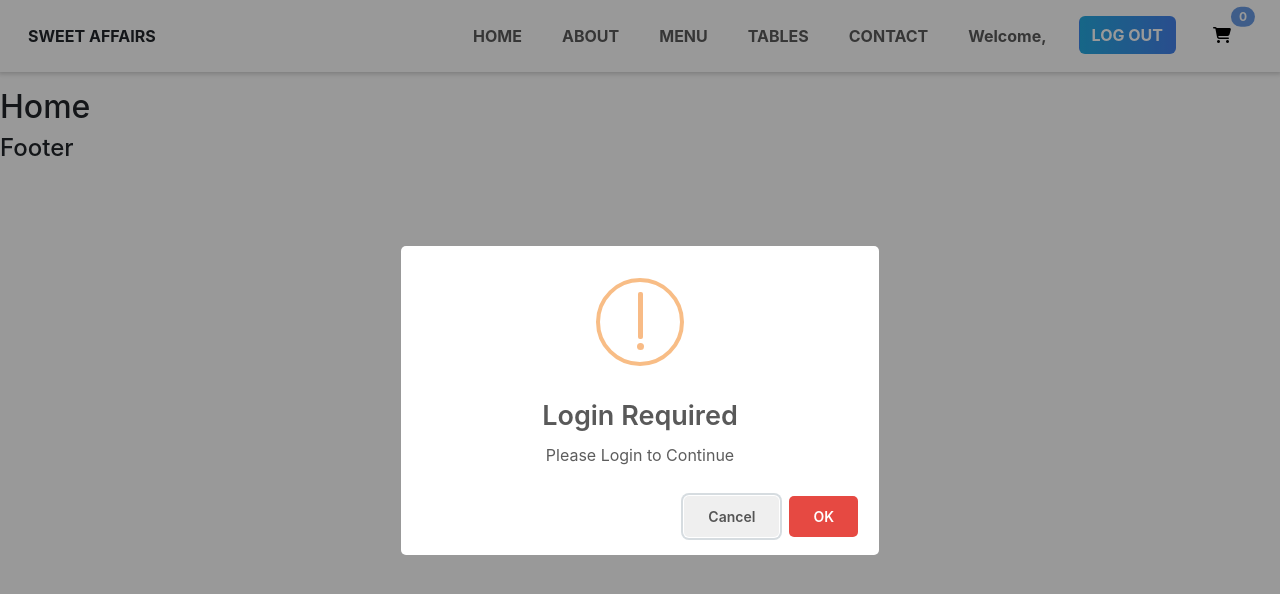
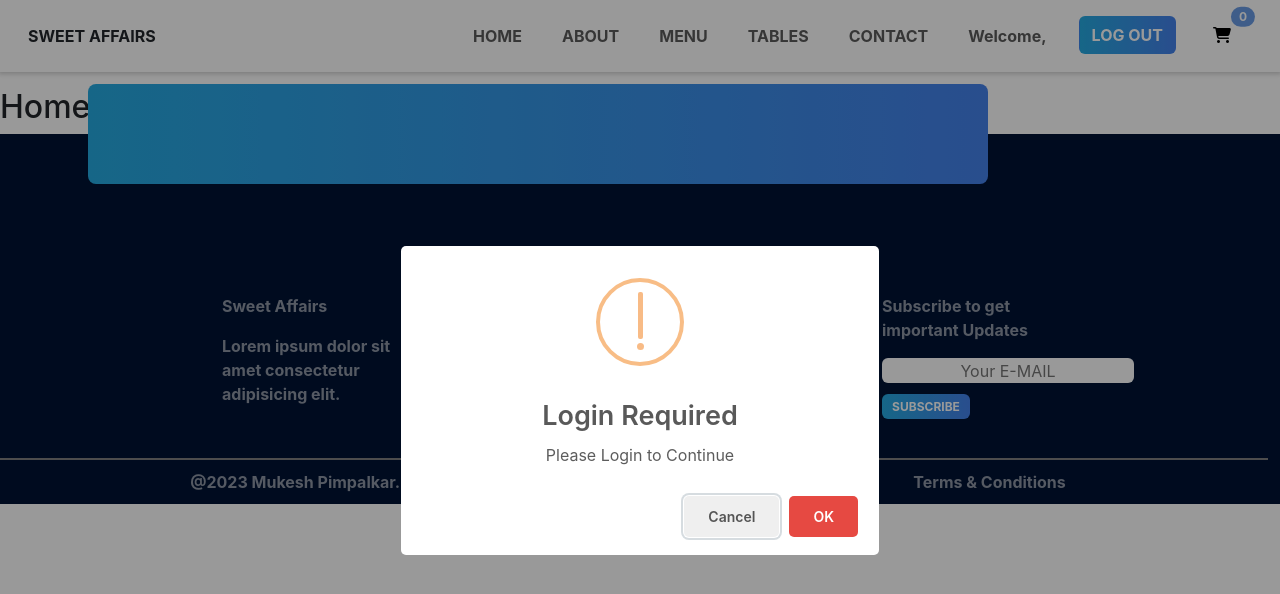
Before and after one commit to Mukesh0712/sweet-affairs, a React (Create React App) app in the folder client/: page / in a window 1280 px wide. Shown: the top 594 px of the page. Built offline with nearby package versions, Linux system fonts and the light colour scheme.

Commit message:
footer addeed

```diff
--- a/client/src/components/Footer/Footer.css
+++ b/client/src/components/Footer/Footer.css
@@ -0,0 +1,112 @@
+.footer{
+    height: max-content;
+    position: relative;
+    background: #001334;
+    font-weight: 700;
+    color: rgba(255, 255, 255, 0.552);
+}
+
+.footer-middle-part{
+    position: absolute;
+    top: -50px;
+    left: 100px;
+    width: 900px;
+    height: 100px;
+    border-radius: 8px;
+    border: none;
+    font-weight: bold;
+    color: rgba(255, 255, 255, 0.837);
+    background: #407BFF;
+    background-size: 300% 100%;
+    moz-transition: all .4s ease-in-out;
+    -o-transition: all .4s ease-in-out;
+    -webkit-transition: all .4s ease-in-out;
+    transition: all .4s ease-in-out;
+    background-image: linear-gradient(to right, #25aae1, #4481eb, #04befe, #3f86ed);
+    outline: none;
+}
+
+.footer-middle-part:hover{
+    background-position: 100% 0;
+    moz-transition: all .4s ease-in-out;
+    -o-transition: all .4s ease-in-out;
+    -webkit-transition: all .4s ease-in-out;
+    transition: all .4s ease-in-out;
+}
+
+.footer-row{
+    display: flex;
+    justify-content: center;
+    align-items: center;
+    padding: 150px 0 50px 0;
+}
+
+.footer-col{
+    width:200px;
+    height: 150px;
+    margin: 10px;
+}
+
+.footer-col p:hover, h6:hover{
+    color: #fff;
+    cursor: pointer;
+}
+
+.logo{
+    width: 40px;
+}
+
+.subs-input{
+    height: 25px;
+    margin-bottom: 10px;
+}
+
+.subs-input-2{
+    height: 25px;
+    border: none;
+    border-radius: 3px;
+    text-align: center;
+    font-size: 12px;
+    font-weight: bold;
+    color: rgba(255, 255, 255, 0.837);
+    background: #407BFF;
+    background-size: 300% 100%;
+    moz-transition: all .4s ease-in-out;
+    -o-transition: all .4s ease-in-out;
+    -webkit-transition: all .4s ease-in-out;
+    transition: all .4s ease-in-out;
+    background-image: linear-gradient(to right, #25aae1, #4481eb, #04befe, #3f86ed);
+    outline: none;
+}
+
+.subs-input-2:hover{
+    background-position: 100% 0;
+    moz-transition: all .4s ease-in-out;
+    -o-transition: all .4s ease-in-out;
+    -webkit-transition: all .4s ease-in-out;
+    transition: all .4s ease-in-out;
+}
+
+.socials{
+}
+
+.copyright-section{
+    display: flex;
+    justify-content: center;
+    width: 100%;
+    position: absolute;
+    bottom: 10px;
+    border-top: 2px grey solid;
+    padding-top: 10px;
+}
+
+.copyright-section p{
+    width: fit-content;
+    margin: 0 50px 0 50px;
+    cursor: pointer;
+    font-weight: bold;
+}
+
+.copyright-section p:hover{
+    color: #fff;
+}
--- a/client/src/components/Footer/Footer.js
+++ b/client/src/components/Footer/Footer.js
@@ -3,8 +3,49 @@
 
 function Footer() {
     return (
-        <div>
-            <h4>Footer</h4>
+        <div className='footer'>
+
+            <div className='row footer-middle-part'>
+
+            </div>
+
+            <div className='row footer-row'>
+
+                <div className='col-3 footer-col'>
+                    <p>Sweet Affairs</p>
+                    <p>Lorem ipsum dolor sit amet consectetur adipisicing elit.</p>
+                </div>
+
+                <div className='col-3 footer-col'>
+                    <p>Follow Us</p>
+                    <span className='socials'>
+                        <h6>GitHub</h6>
+                        <h6>LinkedIn</h6>
+                        <h6>Facebook</h6>
+                        <h6>Twitter</h6>
+                        <h6>Instagram</h6>
+                    </span>
+                </div>
+
+                <div className='col-3 footer-col'>
+                    <p>Call Us</p>
+                    <p>+91 8806862672</p>
+                    <p>+91 9422132156</p>
+                </div>
+
+                <div className='col-3 footer-col'>
+                    <p>Subscribe to get important Updates</p>
+                    <input placeholder='Your E-MAIL' className='text-center rounded border-0 subs-input'/>
+                    <input value='SUBSCRIBE' className='text-center rounded border-0 subs-input-2 w-50 text-white'/>
+                </div>
+
+            </div>
+
+            <div className='copyright-section row'>
+                <p className='col-4'>@2023 Mukesh Pimpalkar. All Rights Reserved</p>
+                <p className='col-4'>Privacy Policy</p>
+                <p className='col-4'>Terms & Conditions</p>
+            </div>
         </div>
     )
 }
```
Also changed, not shown: client/src/assets/sweet-affairs-logo.png (added).
